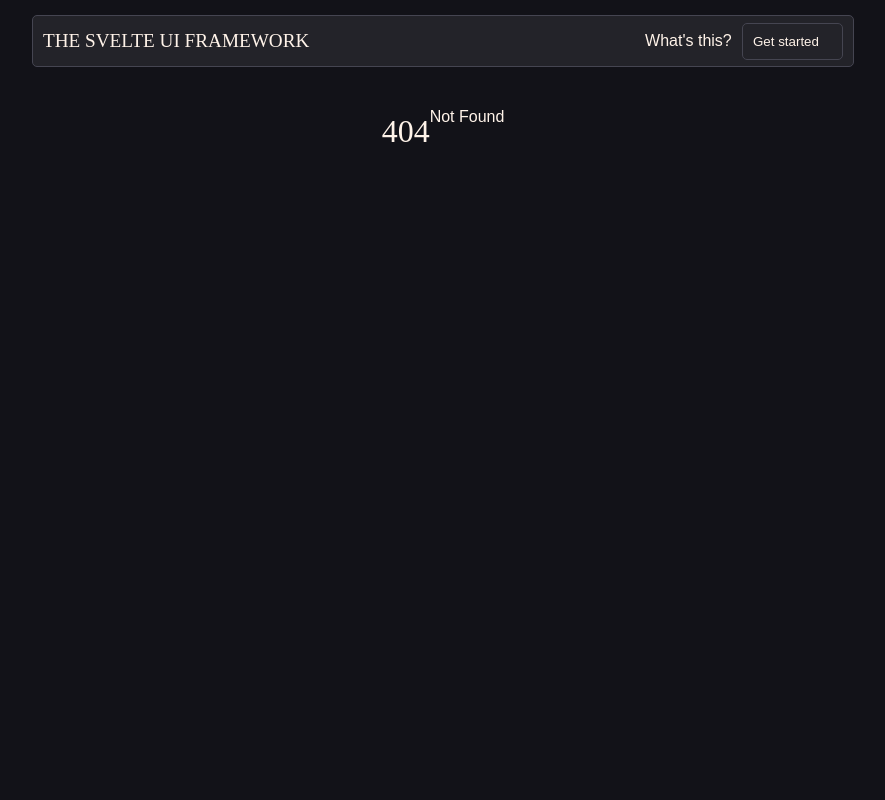
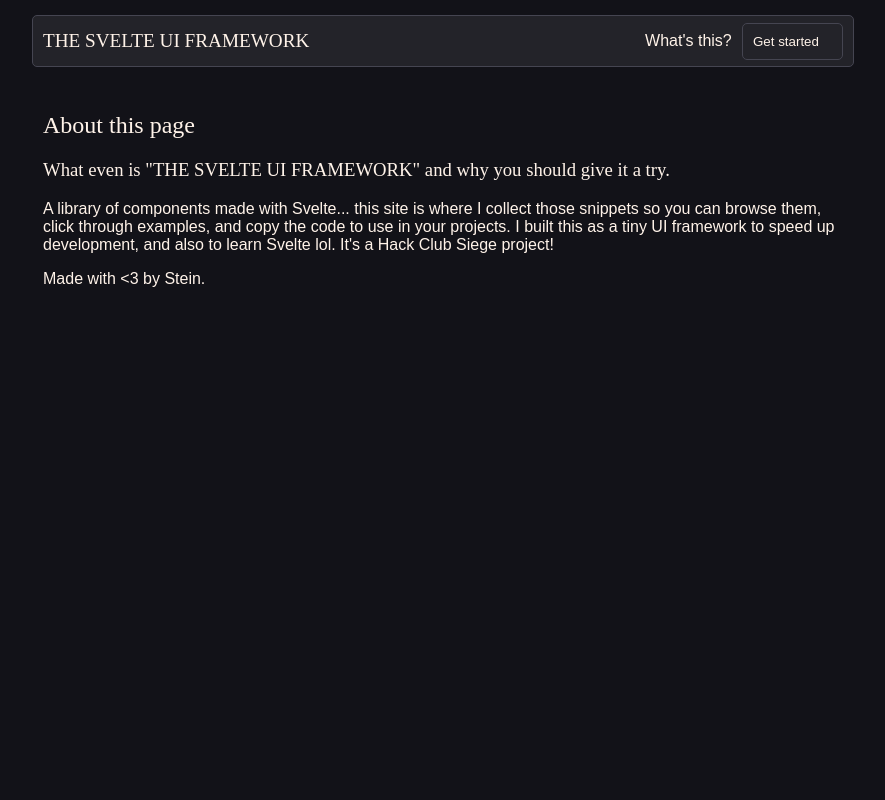
Before and after one commit to IamSTEINI/svelte-ui-framework, a SvelteKit app: page /about in a window 1280 px wide. Before the commit this address had no page. Shown: the top 800 px of the page, without its empty margins (197-1082 px from the left). Built offline with nearby package versions, Linux system fonts and the light colour scheme; some icons are missing.

Commit message:
fixed build error on vercel by adding the about page and added a function to the get started button

```diff
--- a/src/routes/Header.svelte
+++ b/src/routes/Header.svelte
@@ -10,7 +10,7 @@
 	</h1>
 	<div class="row">
 		<a href="/about">What's this?</a>
-		<button>
+		<button on:click={() => alert("Idk why you're clicking this. Choose a component and go!")}>
 			Get started
 			<Icon style="font-size: large;" icon="material-symbols:keyboard-double-arrow-right-rounded" />
 		</button>
--- /dev/null
+++ b/src/routes/about/+page.svelte
@@ -0,0 +1,20 @@
+<section>
+	<h1>About this page</h1>
+	<h3>What even is "THE SVELTE UI FRAMEWORK" and why you should give it a try.</h3>
+
+	<p>
+		A library of components made with Svelte... this site is where I collect those snippets so you
+		can browse them, click through examples, and copy the code to use in your projects. I built this
+		as a tiny UI framework to speed up development, and also to learn Svelte lol. It's a Hack Club
+		Siege project!
+	</p>
+
+	<span>Made with &lt;3 by Stein.</span>
+</section>
+
+<style>
+	section {
+		width: 100%;
+		max-width: 800px;
+	}
+</style>
```
